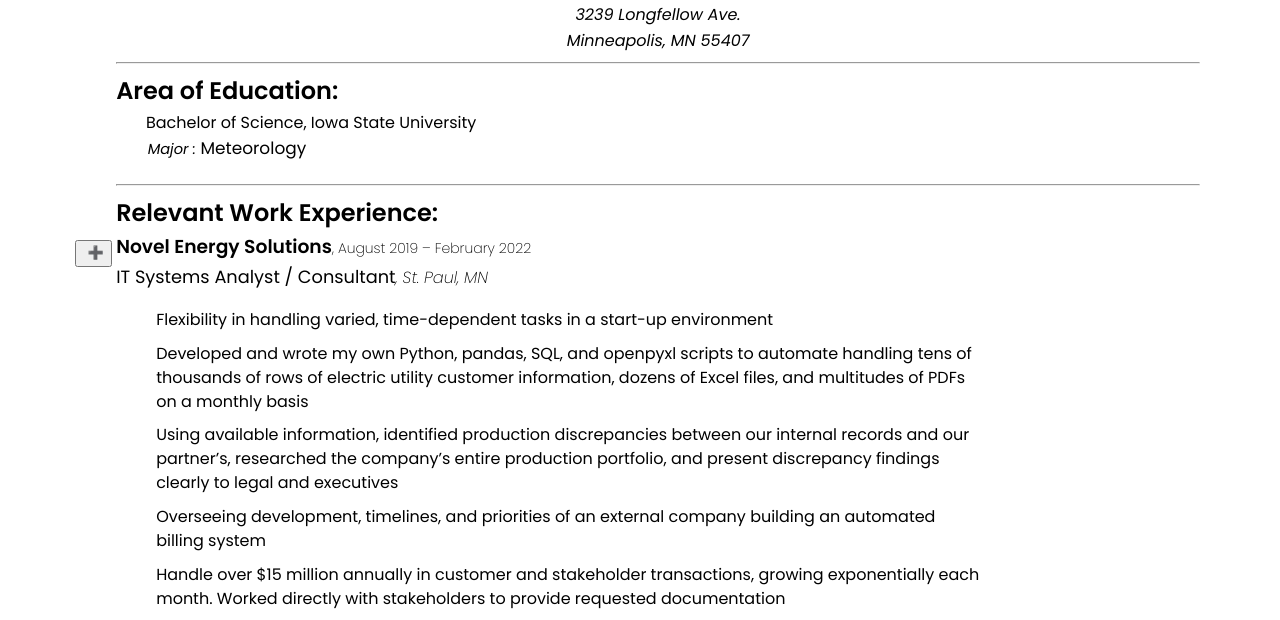
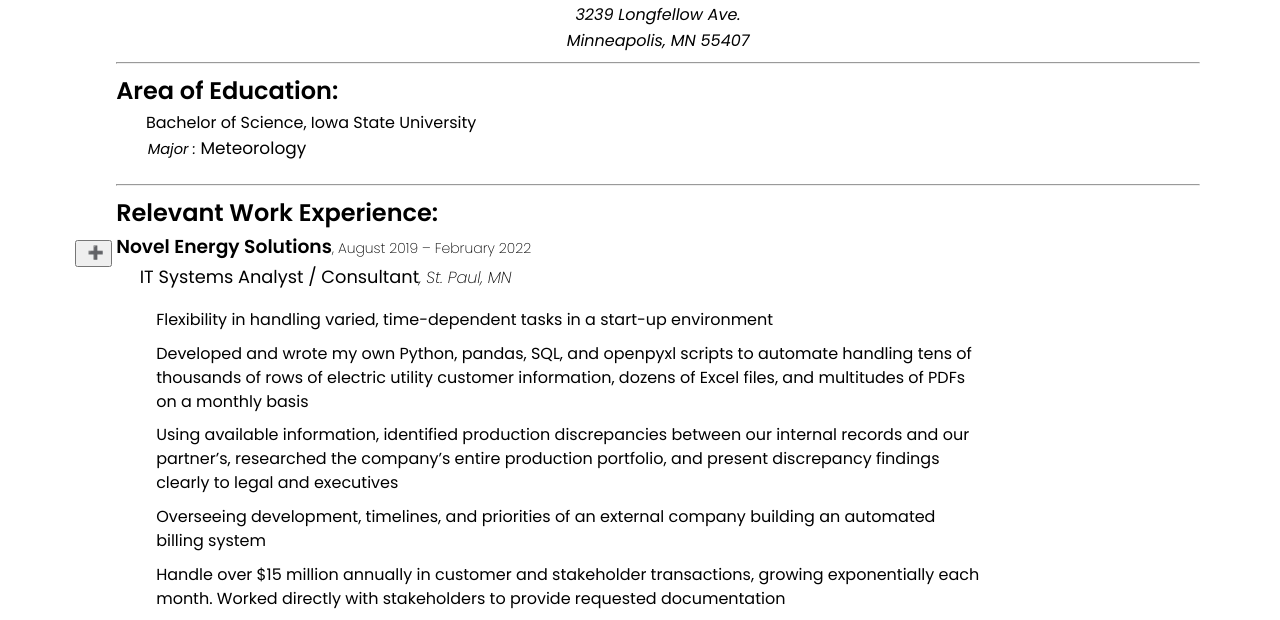
Before and after one commit to Rasky26/Rasky26.github.io, a plain HTML site: page index.html in a window 1280 px wide. Shown: the part 180-800 px from the top of the page. Drawn offline with Linux system fonts and the light colour scheme.

Commit message:
Update style.css

```diff
--- a/style.css
+++ b/style.css
@@ -153,6 +153,10 @@ li:not(:last-child) {
   min-width: 60%;
 }
 
+.work-history > h3:nth-child(2) {
+  text-indent: 1.26em;
+}
+
 .collapsible {
   position: absolute;
   left: -2.6em;
```
